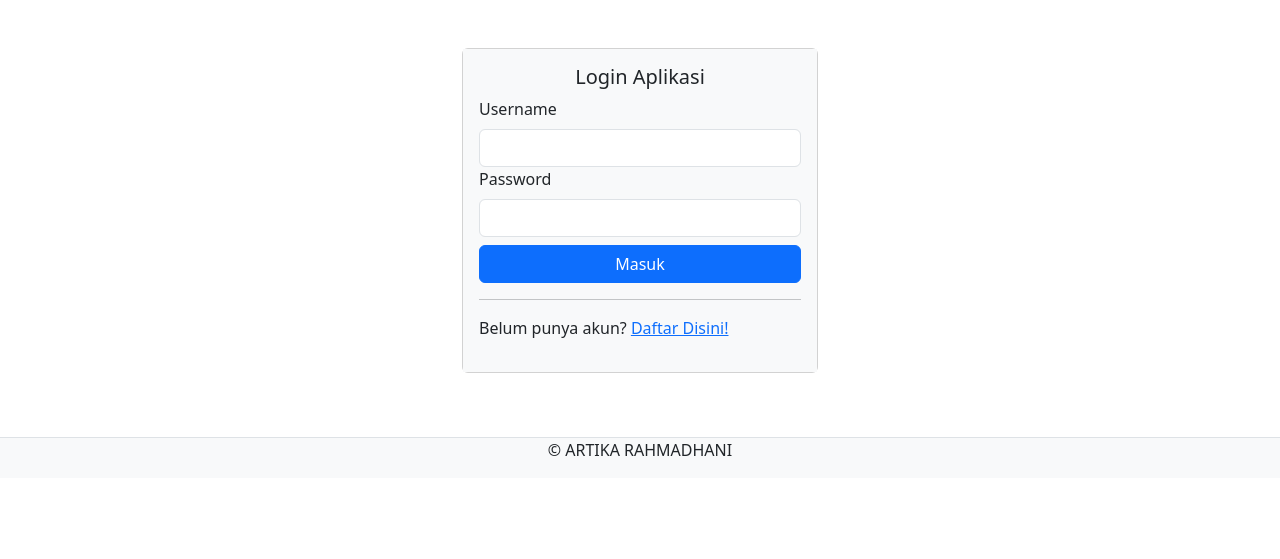
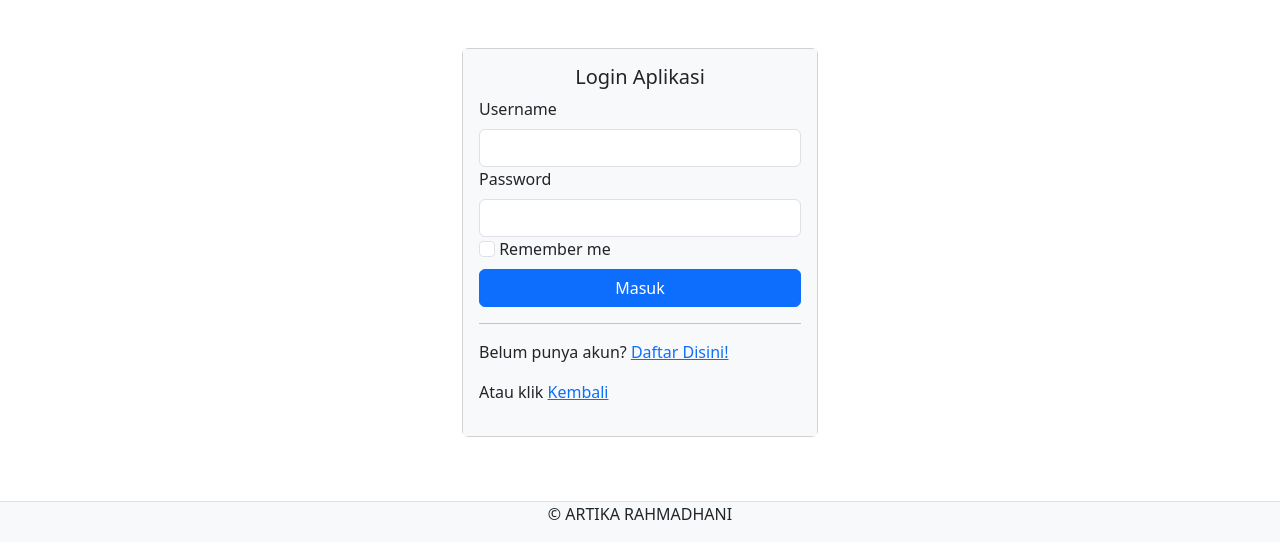
Before and after one commit to Artika05/ujian-keahlian-rpl, a PHP site: page /login.php in a window 1280 px wide. Shown: the part 56-615 px from the top of the page. Run offline with PHP 8.4, Linux system fonts and the light colour scheme; some libraries are stand-ins or nearby versions.

Commit message:
Add files via upload

```diff
--- a/login.php
+++ b/login.php
@@ -6,6 +6,7 @@ session_start();
 <!DOCTYPE html>
 <html lang="en">
 <head>
+  <link rel="shortcut icon" href="assets/img/bag.jpg">
     <meta charset="UTF-8">
     <meta name="viewport" content="width=device-width, initial-scale=1.0">
     <title>Website Galeri Foto</title>
@@ -38,12 +39,17 @@ session_start();
                         <input type="text" name="username" class="form-control" required>
                         <label class="form-label">Password</label>
                         <input type="password" name="password" class="form-control" required>
+                        <input class="form-check-input" type="checkbox" value="remember-me" id="flexCheckDefault">
+                        <label class="form-check-label" for="flexCheckDefault">
+                            Remember me
+                        </label>
                         <div class="d-grid mt-2">
                             <button class="btn btn-primary" type="submit" name="kirim">Masuk</button>
                         </div>
                     </form>
                     <hr>
                     <p>Belum punya akun? <a href="register.php">Daftar Disini!</a></p>
+                    <p>Atau klik <a href="index.php">Kembali</a></p>
                 </div>
             </div>
         </div>
--- a/register.php
+++ b/register.php
@@ -49,6 +49,7 @@ include 'koneksi.php';
                     </form>
                     <hr>
                     <p>Belum punya akun? <a href="login.php">Login Disini!</a></p>
+                    <p>Atau klik <a href="index.php">Kembali</a></p>
                 </div>
             </div>
         </div>
```
